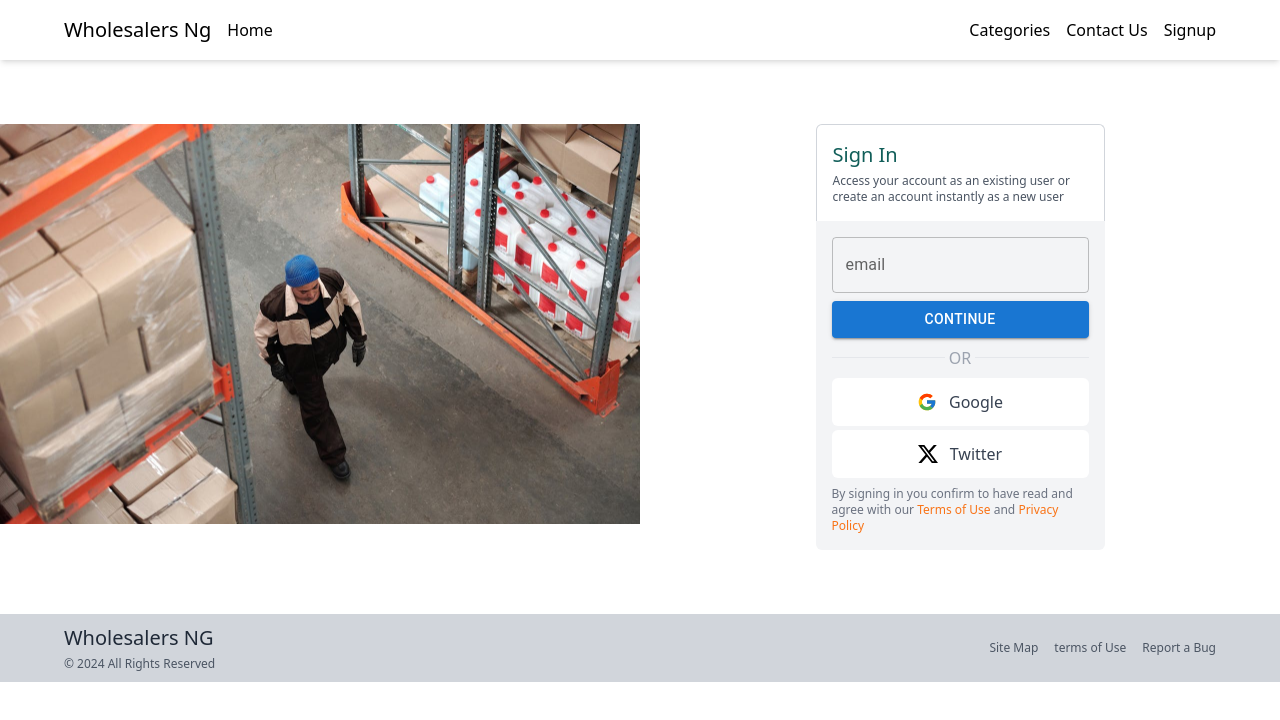
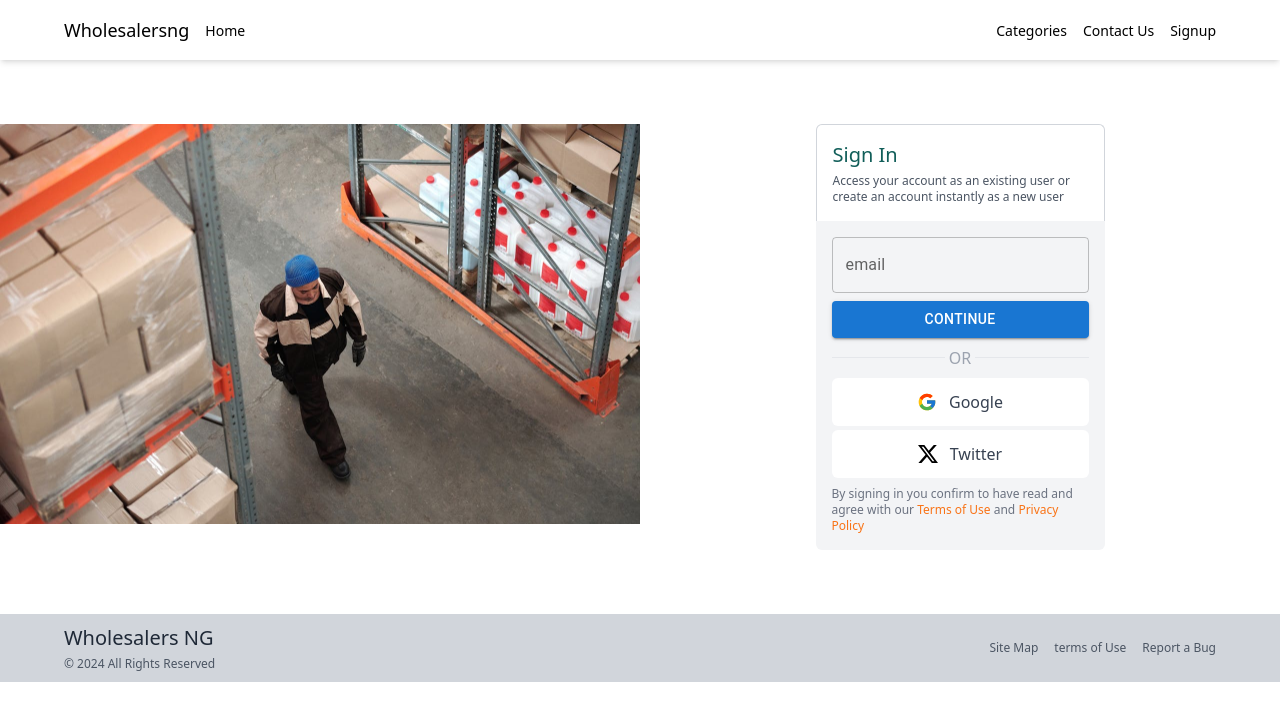
Before and after one commit to fallyfox/wholesalersng, a Next.js app: page /auth/signin in a window 1280 px wide. Shown: the top 720 px of the page. Built offline with nearby package versions, Linux system fonts and the light colour scheme; no server answers.

Commit message:
minor authorization implementation

```diff
--- a/app/auth/signin/page.js
+++ b/app/auth/signin/page.js
@@ -1,4 +1,5 @@
 import Link from "next/link";
+import { redirect } from "next/navigation";
 import { TextField,Button } from "@mui/material";
 import { FcGoogle } from "react-icons/fc";
 import { BsTwitterX } from "react-icons/bs";
@@ -6,6 +7,12 @@ import { auth,signIn,signOut } from "@/auth";
 
 export default async function Signin() {
     const session = await auth();
+
+    // <<<< USER AUTH CHECK >>>>
+    if (session?.user) {
+        redirect("/my")
+    }
+    // <<<< USER AUTH CHECK >>>>
 
     return (
         <main className="grid grid-cols-1 lg:grid-cols-2 gap-6 lg:gap-0 my-6 md:my-8 lg:my-16">
@@ -37,7 +44,10 @@ export default async function Signin() {
                             <p>You are signed in as {session?.user?.email}</p>
                             <form action={async () => {
                                 "use server"
-                                await signOut()
+                                await signOut({
+                                    redirect: true,
+                                    redirectTo: "/my"
+                                })
                             }}>
                                 <button type="submit">Sign Out</button>
                             </form>
--- /dev/null
+++ b/app/my/page.js
@@ -0,0 +1,19 @@
+import Link from "next/link";
+import { redirect } from "next/navigation";
+import { auth } from "@/auth";
+
+export default async function My() {
+    const session = await auth();
+
+    // <<<< USER AUTH CHECK >>>>
+    if (!session.user) {
+        redirect("/auth/signin")
+    }
+    // <<<< USER AUTH CHECK >>>>
+
+    return (
+        <main className="lg:gap-0 my-6 md:my-8 lg:my-16">
+            <p>Welcome to your dashboard</p>
+        </main>
+    )
+}
--- /dev/null
+++ b/app/my/profile/page.js
@@ -0,0 +1,42 @@
+import Link from "next/link";
+import { redirect } from "next/navigation";
+import { auth,signOut } from "@/auth";
+import { Button } from "@mui/material";
+
+export default async function Profile() {
+    const session = await auth();
+
+    // <<<< USER AUTH CHECK >>>>
+    if (!session.user) {
+        redirect("/auth/signin")
+    }
+    // <<<< USER AUTH CHECK >>>>
+
+    return (
+        <main className="grid grid-cols-1 lg:grid-cols-2 gap-6 lg:gap-0 my-6 md:my-8 lg:my-16">
+            <article className="flex justify-center">
+                <div className="max-w-[290px] md:min-w-[290px] flex flex-col gap-2 border border-gray-300 rounded-md p-3">
+                    <blockquote className="border-b border-gray-300 pb-2">
+                        <span className="text-md text-gray-700">{session?.user?.name}</span>
+                    </blockquote>
+                    <blockquote className="border-b border-gray-300 pb-2">
+                        <span className="text-md text-gray-700">{session?.user?.email}</span>
+                    </blockquote>
+                    <form action={async () => {
+                        "use server"
+                        await signOut({
+                            redirect:true,
+                            redirectTo:"/auth/signin"
+                        })
+                    }}>
+                        <Button type="submit" variant="contained" color="warning">Log Out</Button>
+                    </form>
+                </div>
+            </article>
+
+            <aside>
+                {/* show previous products posts by user here */}
+            </aside>
+        </main>
+    )
+}
--- a/components/Navbar.js
+++ b/components/Navbar.js
@@ -1,24 +1,30 @@
 "use client"
 import { useState } from "react";
 import Link from "next/link";
+import { useSession } from "next-auth/react";
 import { GiHamburgerMenu } from "react-icons/gi";
 import { MdCancelPresentation } from "react-icons/md";
 
 export function Navbar () {
     const [menuControl,setMenuControl] = useState(false);
+    const {data:session} = useSession();
 
     return (
         <>
         <nav className="h-[60px] flex justify-between items-center px-2 md:px-12 lg:px-16 shadow-md">
             <ul className="flex items-center gap-4">
-                <li className="text-xl">Wholesalers Ng</li>
-                <li><Link href="#" className="text-md">Home</Link></li>
+                <li className="text-lg">Wholesalersng</li>
+                <li><Link href="/" className="text-sm">Home</Link></li>
             </ul>
 
             <ul className="hidden lg:flex items-center gap-4">
-                <li><Link href="#" className="text-md">Categories</Link></li>
-                <li><Link href="#" className="text-md">Contact Us</Link></li>
-                <li><Link href="#" className="text-md">Signup</Link></li>
+                <li><Link href="#" className="text-sm">Categories</Link></li>
+                <li><Link href="#" className="text-sm">Contact Us</Link></li>
+                { session?.user ?
+                <li><Link href="/my/profile" className="text-sm">Welcome {session.user.name.split(" ")[0]}</Link></li>
+                :
+                <li><Link href="/auth/signin" className="text-sm">Signup</Link></li>
+                }
             </ul>
 
             <div className="flex lg:hidden">
@@ -36,7 +42,7 @@ export function Navbar () {
         <ul className="absolute top-[60px] w-full bg-white shadow-md flex flex-col gap-4 border-t border-gray-200 p-4">
             <li><Link href="#" className="text-sm text-gray-600">Categories</Link></li>
             <li><Link href="#" className="text-sm text-gray-600">Contact Us</Link></li>
-            <li><Link href="#" className="text-sm text-gray-600">Signup</Link></li>
+            <li><Link href="/auth/signin" className="text-sm text-gray-600">Signup</Link></li>
         </ul>
         :
         null
```
